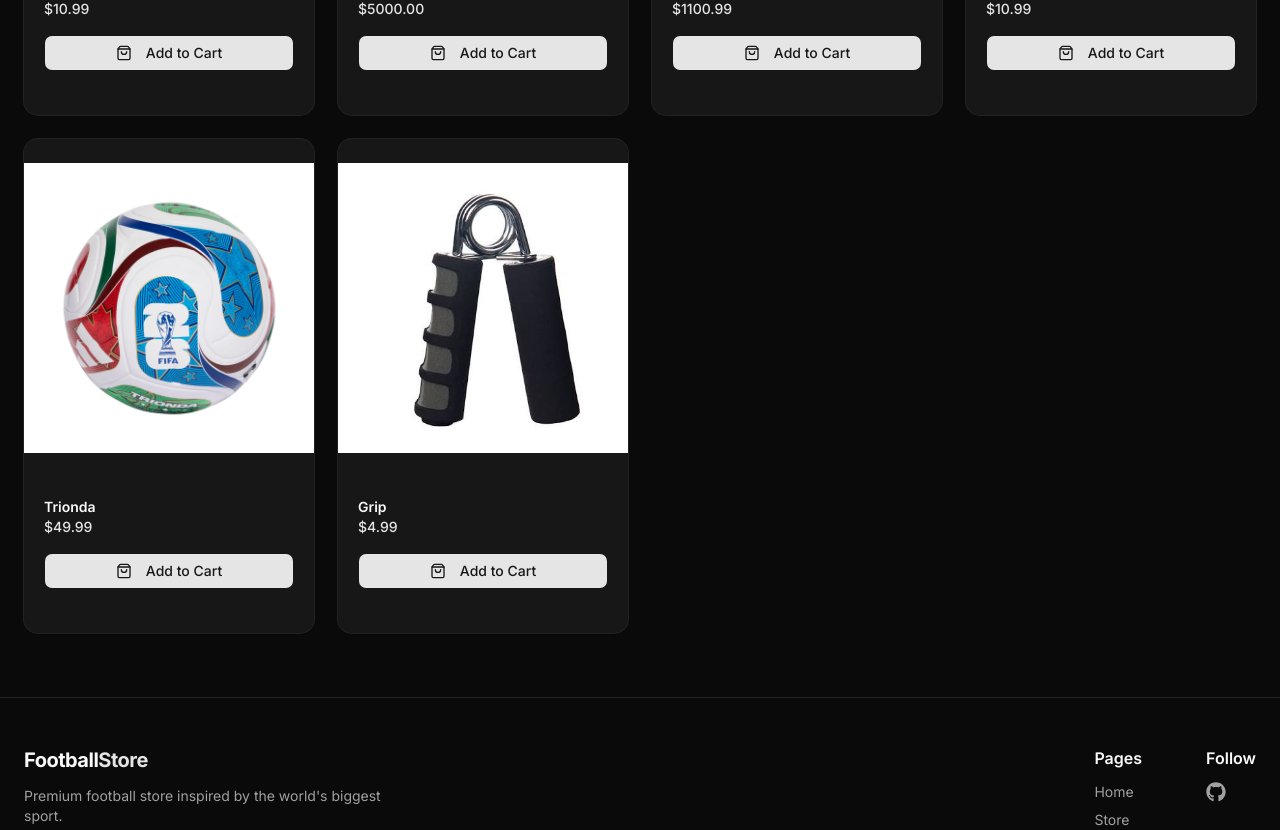
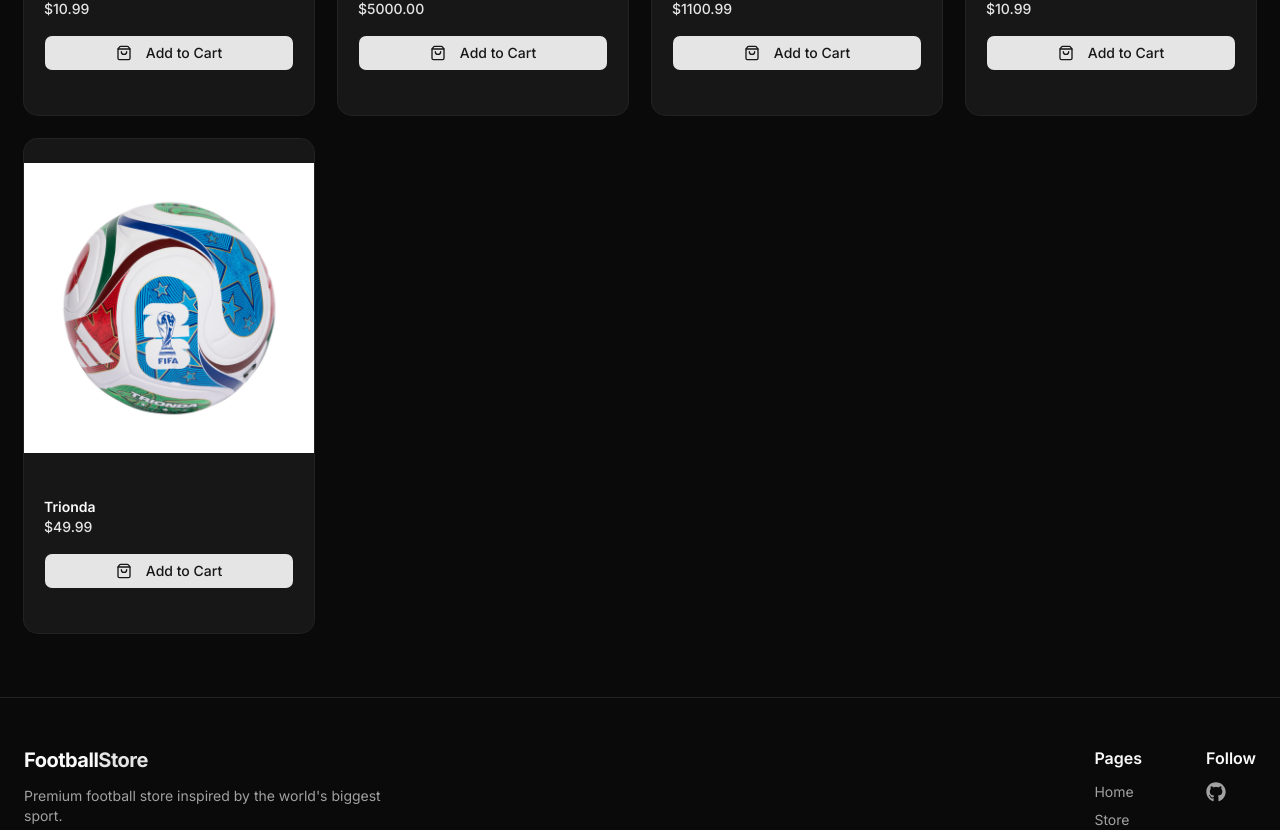
Before and after one commit to Kostasxaldoupis/Shopping-Cart2, a Next.js app: page /store in a window 1280 px wide. Shown: the part 620-1450 px from the top of the page. Built offline with nearby package versions, Linux system fonts and the light colour scheme.

Commit message:
fix no grip for penguin

```diff
--- a/app/data/products.ts
+++ b/app/data/products.ts
@@ -49,15 +49,6 @@
     description: "Official 2026 World Cup match ball.",
     category: "Ball",
   },
-    {
-    id: 6,
-    name: "Grip",
-    price: 4.99,
-    image: "/imgs/grip.jpg",
-    description: "grip for penguin.",
-    category: "Grip",
-  },
-
 
   // Shoes
   //   {
```
Also changed, not shown: public/imgs/grip.jpg (deleted).
